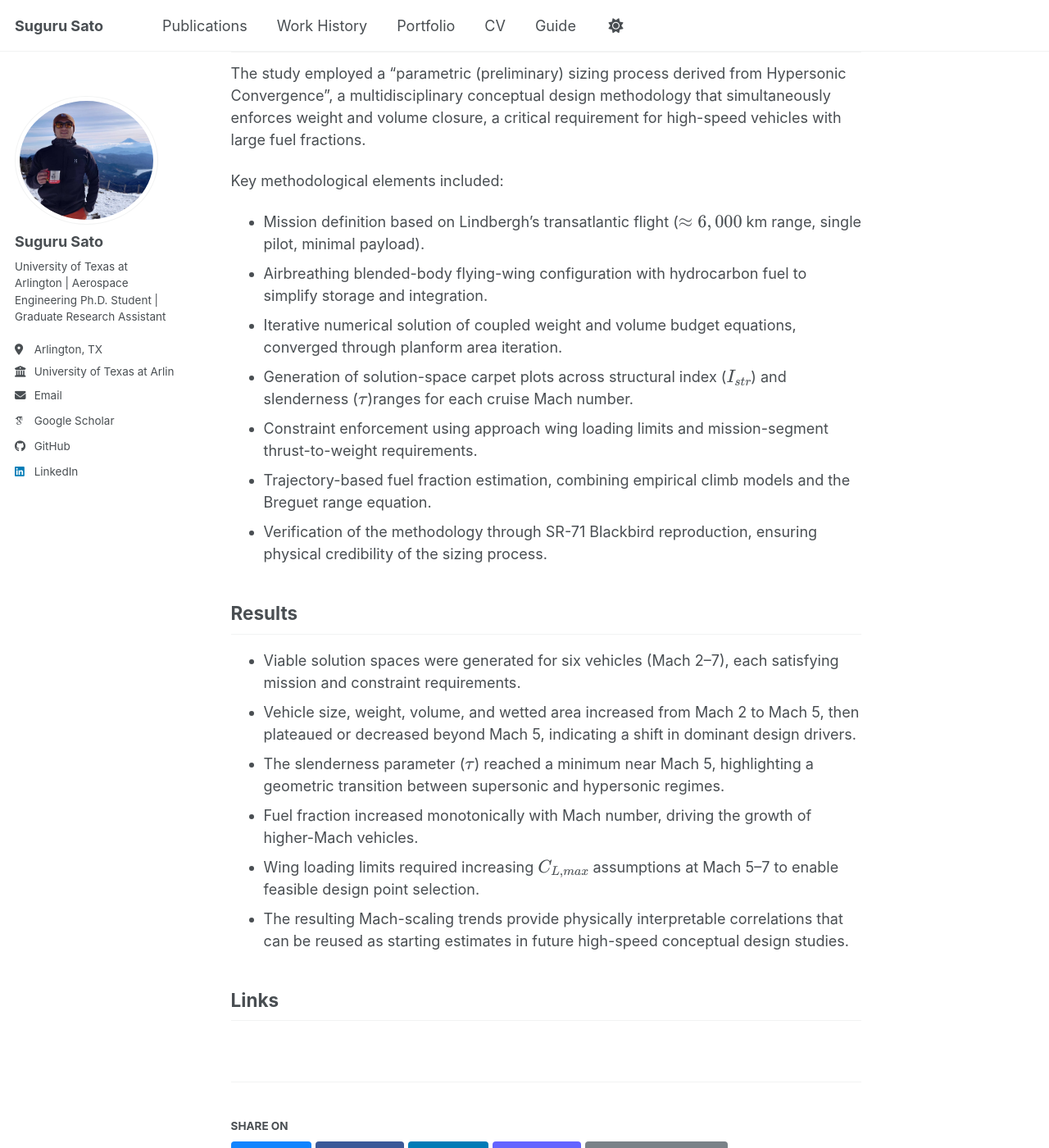
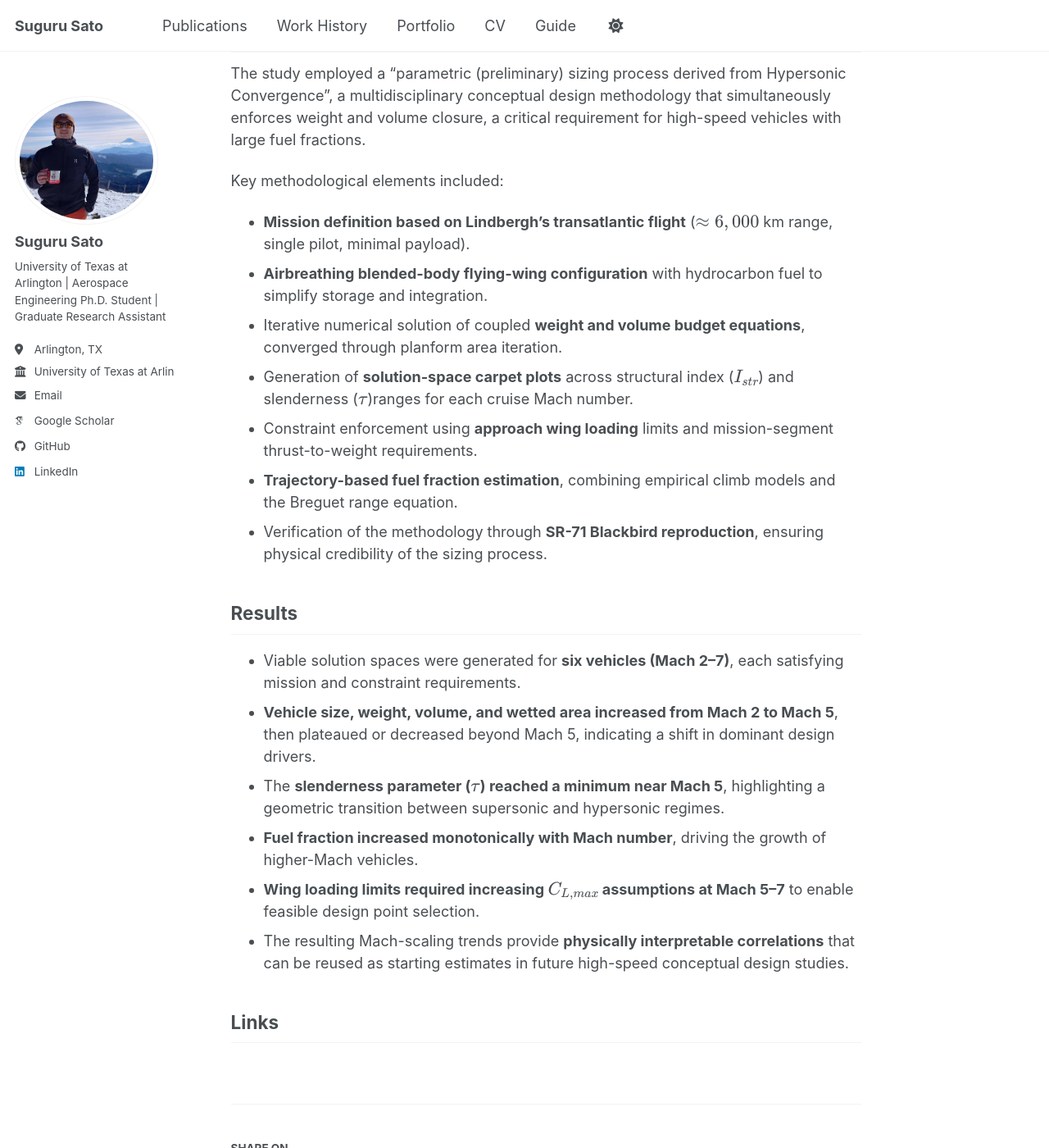
Before and after one commit to GitHub-Suguru/GitHub-Suguru.github.io, a Jekyll site: the page built from _portfolio/super_hypersonic_vehicle_design.md, in a window 1280 px wide and 1400 px high, scrolled down 1133 px. Shown: the whole window at 82% size. Built offline with Jekyll 4.4.1, drawn with Linux system fonts in a browser that asks for light colours; some web fonts are replaced; a script bundle is joined from its source files by our own code; library files that are not in the unit come from our copies; some of the changed text lies outside the part shown.

Commit message:
Update super_hypersonic_vehicle_design.md

```diff
--- a/_portfolio/super_hypersonic_vehicle_design.md
+++ b/_portfolio/super_hypersonic_vehicle_design.md
@@ -10,33 +10,33 @@ date: 2023-06-08
 This project presents a conceptual benchmark study of supersonic and hypersonic airbreathing vehicles capable of completing Charles Lindbergh’s historic transatlantic flight at cruise speeds ranging from Mach 2 to Mach 7. Using a unified parametric sizing methodology based on Hypersonic Convergence, six minimum-capability demonstrator vehicles were synthesized to investigate how key aircraft design parameters scale with cruise Mach number. The study provides quantitative correlations between Mach number and vehicle size, weight, volume, and slenderness, offering physically grounded starting points for future high-speed aircraft conceptual design.
 
 ## What I build / contributed
-I served as "Chief Engineer and Synthesis Lead", responsible for integrating multidisciplinary analyses into a unified conceptual design framework. My primary contributions included:
-- Leading the "overall system-level synthesis" of geometry, propulsion, aerodynamics, structures, and mission performance across Mach 2–7 vehicles.
-- Developing and implementing the "Hypersonic Convergence–based parametric sizing workflow", including convergence logic and solution-space generation.
-- Defining "design selection criteria" and supervising the selection of representative design-point vehicles from each solution space.
-- Coordinating "cross-disciplinary consistency" between weight, volume, thrust-to-weight, wing loading, and trajectory analyses.
-- Performing and interpreting "Mach-scaling trend analyses" for key aircraft parameters (TOGW, planform area, wetted area, volume, OEW, and slenderness).
-- Contributing to "verification activities", including SR-71 benchmark validation.
+I served as **Chief Engineer and Synthesis Lead**, responsible for integrating multidisciplinary analyses into a unified conceptual design framework. My primary contributions included:
+- Leading the **overall system-level synthesis** of geometry, propulsion, aerodynamics, structures, and mission performance across Mach 2–7 vehicles.
+- Developing and implementing the **Hypersonic Convergence–based parametric sizing workflow**, including convergence logic and solution-space generation.
+- Defining **design selection criteria** and supervising the selection of representative design-point vehicles from each solution space.
+- Coordinating **cross-disciplinary consistency** between weight, volume, thrust-to-weight, wing loading, and trajectory analyses.
+- Performing and interpreting **Mach-scaling trend analyses** for key aircraft parameters (TOGW, planform area, wetted area, volume, OEW, and slenderness).
+- Contributing to **verification activities**, including SR-71 benchmark validation.
 - Co-authoring the technical documentation and figures used in the final paper.
 
 ## Methods
 The study employed a "parametric (preliminary) sizing process derived from Hypersonic Convergence", a multidisciplinary conceptual design methodology that simultaneously enforces weight and volume closure, a critical requirement for high-speed vehicles with large fuel fractions.
 
 Key methodological elements included:
-- Mission definition based on Lindbergh’s transatlantic flight ($$ \approx 6,000 $$ km range, single pilot, minimal payload).
-- Airbreathing blended-body flying-wing configuration with hydrocarbon fuel to simplify storage and integration.
-- Iterative numerical solution of coupled weight and volume budget equations, converged through planform area iteration.
-- Generation of solution-space carpet plots across structural index ($$ I_{str} $$) and slenderness ($$ \tau $$)ranges for each cruise Mach number.
-- Constraint enforcement using approach wing loading limits and mission-segment thrust-to-weight requirements.
-- Trajectory-based fuel fraction estimation, combining empirical climb models and the Breguet range equation.
-- Verification of the methodology through SR-71 Blackbird reproduction, ensuring physical credibility of the sizing process.
+- **Mission definition based on Lindbergh’s transatlantic flight** ($$ \approx 6,000 $$ km range, single pilot, minimal payload).
+- **Airbreathing blended-body flying-wing configuration** with hydrocarbon fuel to simplify storage and integration.
+- Iterative numerical solution of coupled **weight and volume budget equations**, converged through planform area iteration.
+- Generation of **solution-space carpet plots** across structural index ($$ I_{str} $$) and slenderness ($$ \tau $$)ranges for each cruise Mach number.
+- Constraint enforcement using **approach wing loading** limits and mission-segment thrust-to-weight requirements.
+- **Trajectory-based fuel fraction estimation**, combining empirical climb models and the Breguet range equation.
+- Verification of the methodology through **SR-71 Blackbird reproduction**, ensuring physical credibility of the sizing process.
 
 ## Results
-- Viable solution spaces were generated for six vehicles (Mach 2–7), each satisfying mission and constraint requirements.
-- Vehicle size, weight, volume, and wetted area increased from Mach 2 to Mach 5, then plateaued or decreased beyond Mach 5, indicating a shift in dominant design drivers.
-- The slenderness parameter ($$ \tau $$) reached a minimum near Mach 5, highlighting a geometric transition between supersonic and hypersonic regimes.
-- Fuel fraction increased monotonically with Mach number, driving the growth of higher-Mach vehicles.
-- Wing loading limits required increasing $$ C_{L,max} $$ assumptions at Mach 5–7 to enable feasible design point selection.
-- The resulting Mach-scaling trends provide physically interpretable correlations that can be reused as starting estimates in future high-speed conceptual design studies.
+- Viable solution spaces were generated for **six vehicles (Mach 2–7)**, each satisfying mission and constraint requirements.
+- **Vehicle size, weight, volume, and wetted area increased from Mach 2 to Mach 5**, then plateaued or decreased beyond Mach 5, indicating a shift in dominant design drivers.
+- The **slenderness parameter ($$ \tau $$) reached a minimum near Mach 5**, highlighting a geometric transition between supersonic and hypersonic regimes.
+- **Fuel fraction increased monotonically with Mach number**, driving the growth of higher-Mach vehicles.
+- **Wing loading limits required increasing $$ C_{L,max} $$ assumptions at Mach 5–7** to enable feasible design point selection.
+- The resulting Mach-scaling trends provide **physically interpretable correlations** that can be reused as starting estimates in future high-speed conceptual design studies.
 
 ## Links
```
